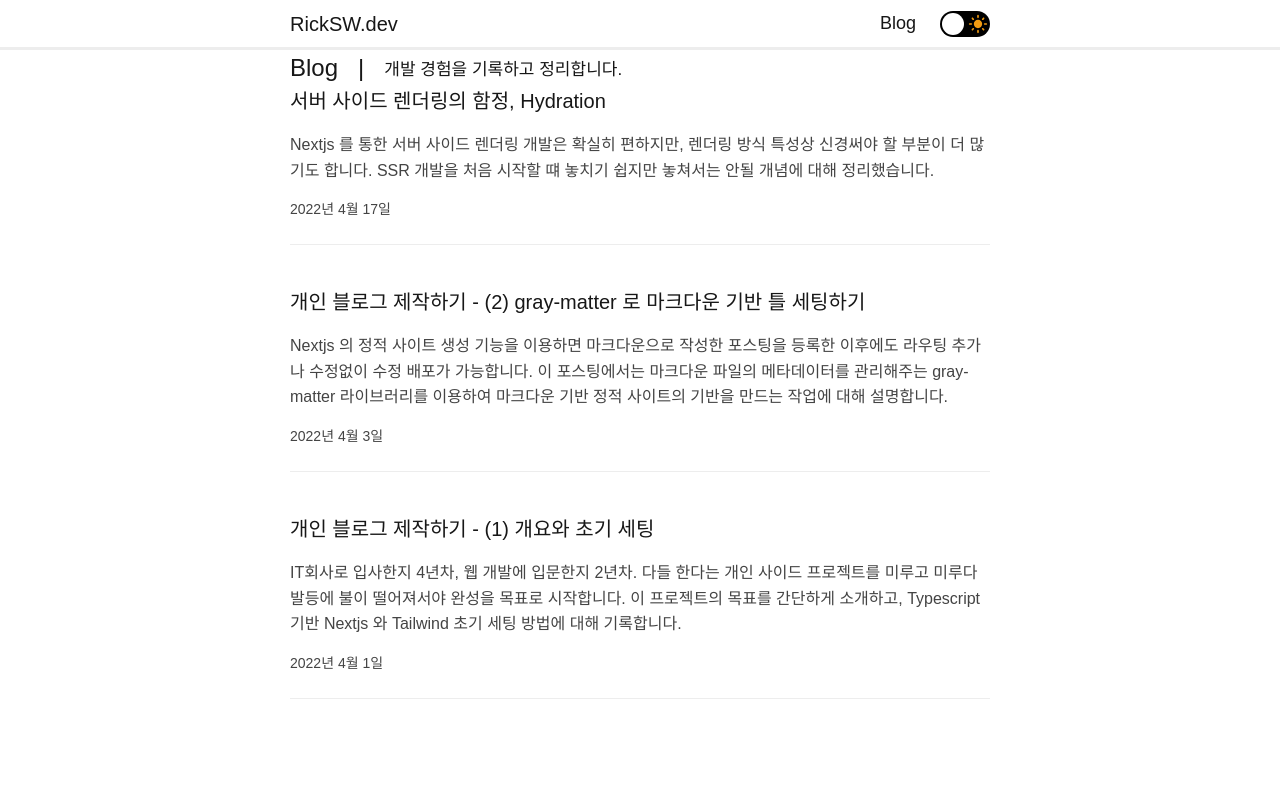
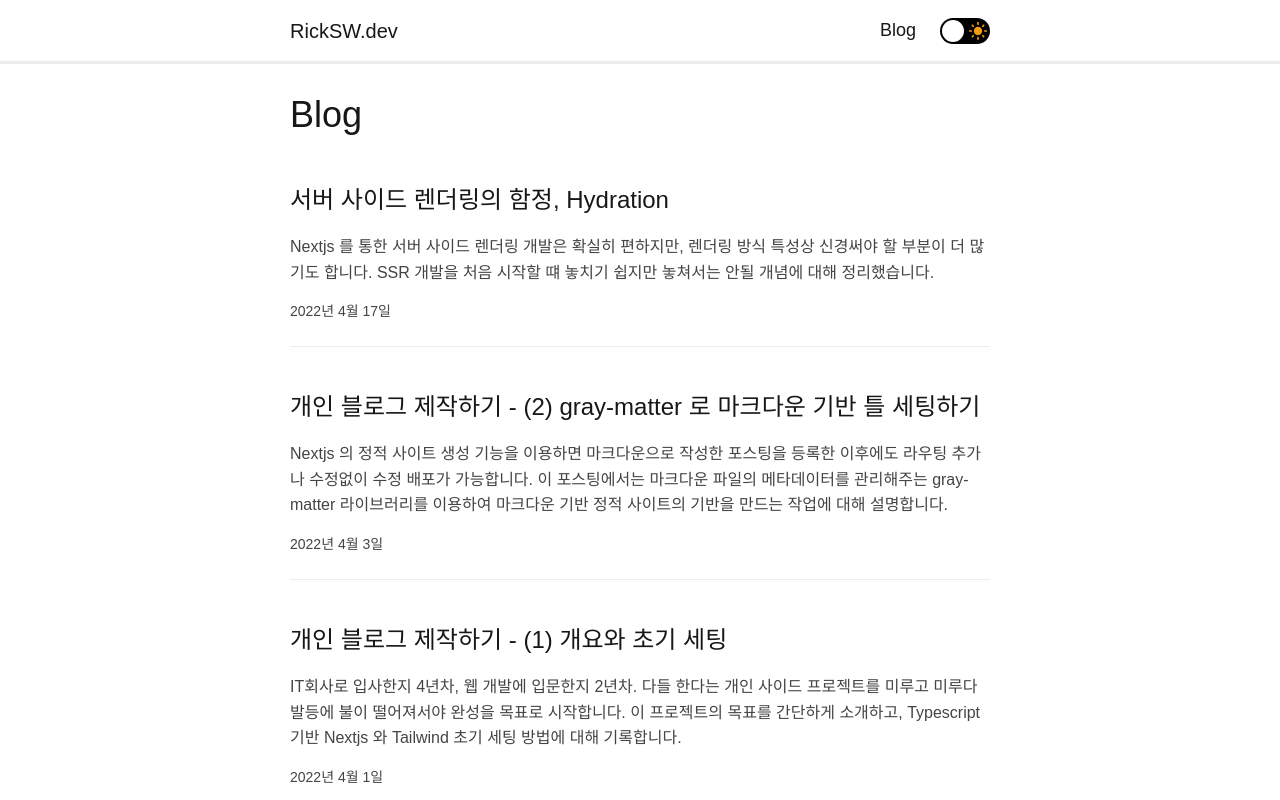
Before and after one commit to ohseungo/ricksw.dev, a Next.js app: page /blog in a window 1280 px wide. Shown: the top 800 px of the page. Built offline with nearby package versions, Linux system fonts and the light colour scheme.

Commit message:
feat : css 수정

```diff
--- a/components/blog/BlogPostCard.styled.ts
+++ b/components/blog/BlogPostCard.styled.ts
@@ -7,7 +7,7 @@ export const Root = styled.div`
 `;
 
 export const PostTitle = styled.h2`
-  font-size: 20px;
+  font-size: 24px;
   margin: 0;
 `;
 
--- a/components/blog/BlogPosts.styled.ts
+++ b/components/blog/BlogPosts.styled.ts
@@ -1,2 +1,4 @@
 import styled from "@emotion/styled";
-export const BlogPostsRoot = styled.div``;
+export const BlogPostsRoot = styled.div`
+  margin-top: 2.5rem;
+`;
--- a/components/common/Footer.tsx
+++ b/components/common/Footer.tsx
@@ -3,7 +3,7 @@ import { FooterRoot } from "./Footer.styled";
 const Footer = () => {
   const thisYear: number = new Date().getFullYear();
 
-  return <FooterRoot>© {thisYear} Copyright Seungwook Oh</FooterRoot>;
+  return <FooterRoot>© {thisYear} by RickSW.dev</FooterRoot>;
 };
 
 export default Footer;
--- a/components/common/Header.styled.ts
+++ b/components/common/Header.styled.ts
@@ -5,8 +5,8 @@ export const HeaderRoot = styled.header`
   top: 0;
   left: 0;
   width: 100%;
-  height: 50px;
-  padding: 0 calc((100% - 700px) / 2);
+  height: var(--header-height);
+  padding: 0 calc((100% - var(--page-max-width)) / 2);
 
   display: flex;
   align-items: center;
--- a/components/common/PageTitle.styled.ts
+++ b/components/common/PageTitle.styled.ts
@@ -2,17 +2,21 @@ import styled from "@emotion/styled";
 
 export const Root = styled.div``;
 
-export const Title = styled.p`
-  font-size: 24px;
-  font-weight: 500;
-  .bar {
-    margin: 0 20px;
-    font-weight: normal;
-  }
+export const Title = styled.h1`
+  font-size: 36px;
+  margin: 24px 0;
+`;
+// export const Title = styled.p`
+//   font-size: 24px;
+//   font-weight: 500;
+//   .bar {
+//     margin: 0 20px;
+//     font-weight: normal;
+//   }
 
-  .title_des {
-    font-size: 17px;
-    font-weight: normal;
-    vertical-align: middle;
-  }
-`;
+//   .title_des {
+//     font-size: 17px;
+//     font-weight: normal;
+//     vertical-align: middle;
+//   }
+// `;
--- a/components/common/PageTitle.tsx
+++ b/components/common/PageTitle.tsx
@@ -8,15 +8,7 @@ interface PageTitleProps {
 const PageTitle = ({ title, description }: PageTitleProps) => {
   return (
     <Root>
-      <Title>
-        {title}
-        {description && (
-          <>
-            <span className="bar">|</span>
-            <span className="title_des">{description}</span>
-          </>
-        )}
-      </Title>
+      <Title>{title}</Title>
     </Root>
   );
 };
--- a/components/home/RecentPosts.styled.ts
+++ b/components/home/RecentPosts.styled.ts
@@ -1,2 +1,4 @@
 import styled from "@emotion/styled";
-export const Root = styled.div``;
+export const Root = styled.div`
+  margin-top: 2.5rem;
+`;
--- a/components/markdown/CodeBlock.tsx
+++ b/components/markdown/CodeBlock.tsx
@@ -1,5 +1,8 @@
 import { Prism as SyntaxHighLighter } from "react-syntax-highlighter";
-import { vscDarkPlus } from "react-syntax-highlighter/dist/cjs/styles/prism";
+import {
+  vscDarkPlus,
+  a11yDark,
+} from "react-syntax-highlighter/dist/cjs/styles/prism";
 
 interface CodeBlockProps {
   inline?: boolean;
@@ -11,7 +14,7 @@ const CodeBlock = ({ inline, className, children }: CodeBlockProps) => {
   const match = /language-(\w+)/.exec(className || "");
   if (!inline && match)
     return (
-      <SyntaxHighLighter style={vscDarkPlus} language={match[1]} PreTag="div">
+      <SyntaxHighLighter style={a11yDark} language={match[1]} PreTag="div">
         {children}
       </SyntaxHighLighter>
     );
--- a/container/Layout.styled.ts
+++ b/container/Layout.styled.ts
@@ -10,6 +10,6 @@ export const LayoutRoot = styled.div`
 
 export const Main = styled.div`
   width: 100%;
-  max-width: 700px;
+  max-width: var(--page-max-width);
   padding-bottom: 160px;
 `;
--- a/styles/globals.css
+++ b/styles/globals.css
@@ -12,6 +12,9 @@ body {
 
   background: var(--main-bg-color);
   color: var(--main-txt-color);
+
+  --page-max-width: 700px;
+  --header-height: 4rem;
 }
 :root {
   --main-bg-color: #ffffff;
@@ -22,9 +25,9 @@ body {
   --sub-border-color: #ededed;
 }
 [data-theme="dark"] {
-  --main-bg-color: #171717;
+  --main-bg-color: #17181c;
   --main-txt-color: #ededed;
-  --sub-txt-color: #bdbdbd;
+  --sub-txt-color: #cdcdcd;
   --acct-txt-color: #c00707;
 
   --sub-border-color: #3a3a3a;
```
Also changed, not shown: container/PostContainer.styled.ts (+11 -4 lines).
